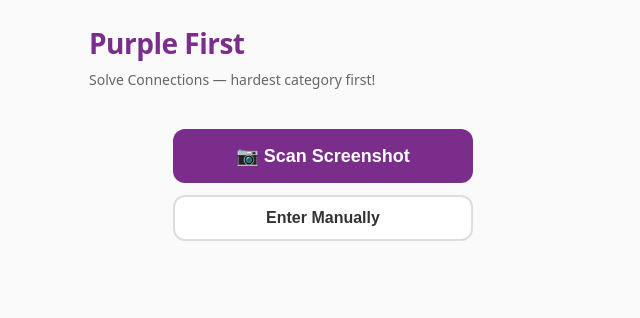
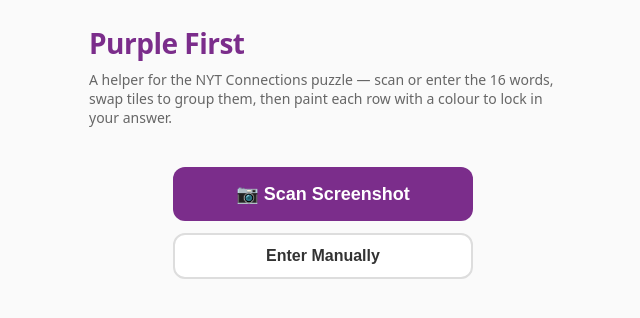
Before and after one commit to pzfreo/PurpleFirst, a React (Vite) app: page / in a window 1280 px wide. Shown: the top 318 px of the page, without its empty margins (317-957 px from the left). Built offline with nearby package versions, Linux system fonts and the light colour scheme.

Commit message:
feat: add explanatory subtitle on landing screen
One-sentence description for new users explaining the workflow:
scan/enter words, swap to group, paint rows with colours.

Co-Authored-By: Claude Opus 4.6 <noreply@anthropic.com>

```diff
--- a/src/App.tsx
+++ b/src/App.tsx
@@ -261,7 +261,7 @@ function App() {
     return (
       <div className="app">
         <h1>Purple First</h1>
-        <p className="subtitle">Solve Connections — hardest category first!</p>
+        <p className="subtitle">A helper for the NYT Connections puzzle — scan or enter the 16 words, swap tiles to group them, then paint each row with a colour to lock in your answer.</p>
         <div className="landing">
           <input
             ref={fileInputRef}
```
